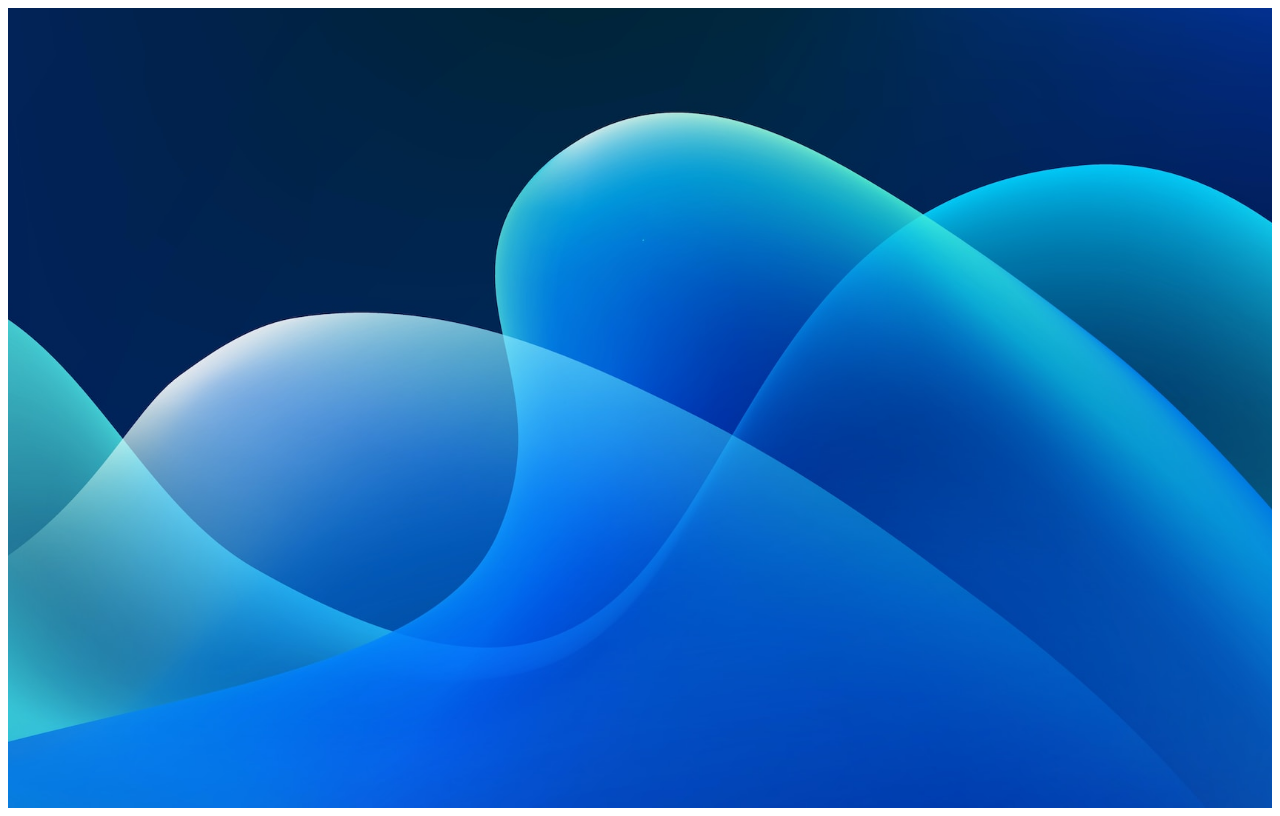
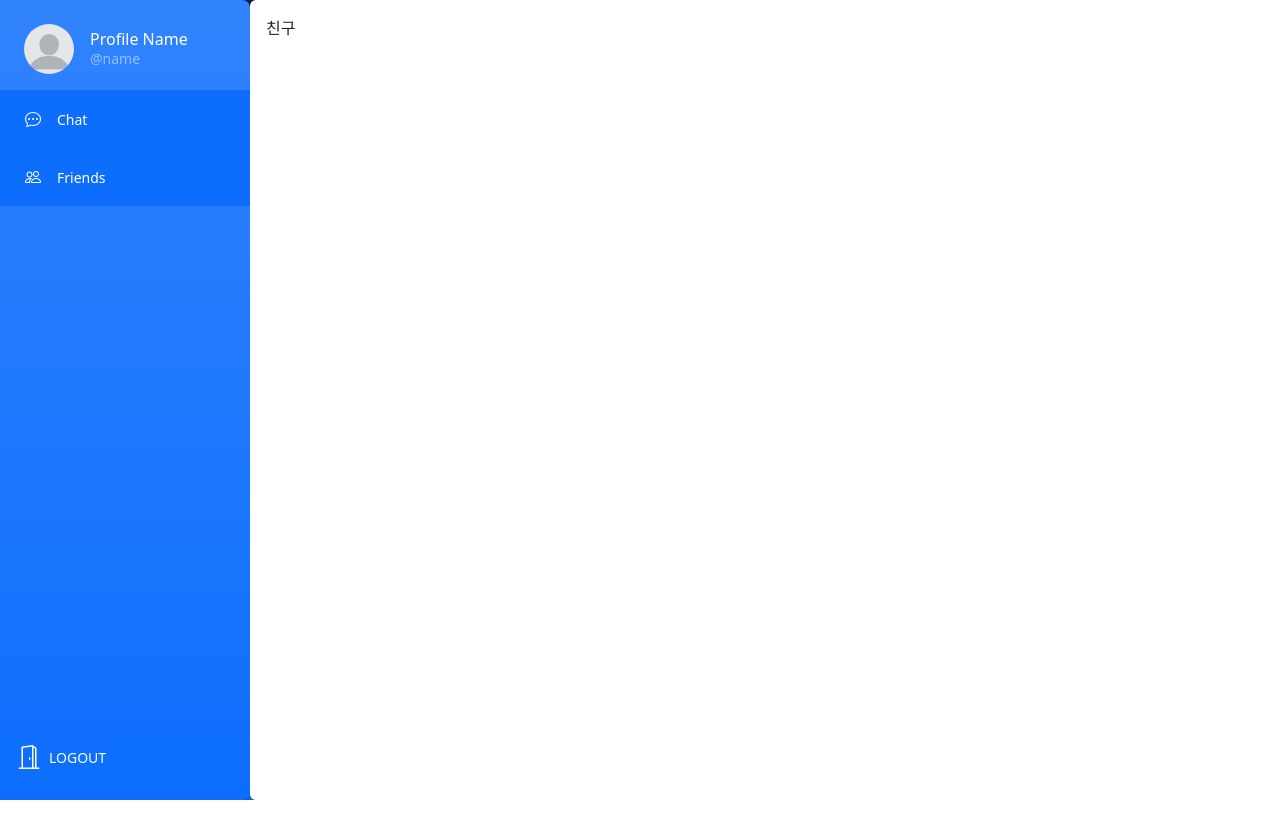
Before and after one commit to 1hani7/live_chat, a React (Create React App) app: page /MainPage/Friends in a window 1280 px wide. Before the commit this address had no page. Built offline with nearby package versions, Linux system fonts and the light colour scheme.

Commit message:
hnbadfbsgd

```diff
--- a/src/App.tsx
+++ b/src/App.tsx
@@ -6,6 +6,12 @@ const LoginPage = React.lazy(() => import('./pages/LoginPage'));
 const SignPage = React.lazy(() => import('./pages/SignPage'));
 const PwSearch = React.lazy(() => import('./pages/PwSearch'));
 const MainPage = React.lazy(() => import('./pages/MainPage'));
+
+const Home = React.lazy(() => import('./components/MainPage/Contents/Home/Home'));
+const Chat = React.lazy(() => import('./components/MainPage/Contents/Chat/Chat'));
+const Friends = React.lazy(() => import('./components/MainPage/Contents/Friends/Friends'));
+const Notification = React.lazy(() => import('./components/MainPage/Contents/Notification/Notification'));
+
 
 function App() {
   const Public = process.env.PUBLIC_URL;
@@ -31,7 +37,12 @@ function App() {
           <Route path="/" element={<LoginPage />} />
           <Route path="/Sign" element={<SignPage />} />
           <Route path="/pwSearch" element={<PwSearch />} />
-          <Route path="/MainPage" element={<MainPage />} />
+          <Route path="/MainPage" element={<MainPage />}>
+            <Route path="Home" element={<Home />} />
+            <Route path="Chat" element={<Chat />} />
+            <Route path="Friends" element={<Friends />} />
+            <Route path="Notification" element={<Notification />} />
+          </Route>
         </Routes>
       </Suspense>
     </div>
--- a/src/components/LoginPage/LoginInputs.tsx
+++ b/src/components/LoginPage/LoginInputs.tsx
@@ -26,12 +26,12 @@ export default function LoginInputs() {
             <div className='btn-group' role='group'>
                 {/* 가입한 계정으로 */}
                 <button className='btn btn-primary fw-bold'
-                onClick={() => nav('/MainPage')}>
+                onClick={() => nav('/MainPage/Chat')}>
                     LOGIN
                 </button>
                 {/* 게스트 계정으로 */}
                 <button className='btn btn-outline-secondary fw-bold'
-                onClick={() => nav('/MainPage')}>
+                onClick={() => nav('/MainPage/Chat')}>
                     게스트
                 </button>
             </div>
--- /dev/null
+++ b/src/components/MainPage/Contents/Chat/Chat.tsx
@@ -0,0 +1,8 @@
+
+export default function Chat(){
+    return(
+        <div className="container-fluid h-100 bg-white p-3">
+            챗
+        </div>
+    )
+}
--- /dev/null
+++ b/src/components/MainPage/Contents/Contents.tsx
@@ -0,0 +1,21 @@
+import React from 'react';
+import { Routes, Route } from 'react-router-dom';
+
+const Home = React.lazy(() => import('./Home/Home'))
+const Chat = React.lazy(() => import('./Chat/Chat'))
+const Friends = React.lazy(() => import('./Friends/Friends'))
+const Notification = React.lazy(() => import('./Notification/Notification'))
+
+export default function Contents() {
+    return (
+        <div className='w-100 rounded-start overflow-hidden'
+        style={{height:'100vh'}}>
+            <Routes>
+                <Route path="Home" element={<Home />}></Route>
+                <Route path="Chat" element={<Chat />}></Route>
+                <Route path="Friends" element={<Friends />}></Route>
+                <Route path="Notification" element={<Notification />}></Route>
+            </Routes>
+        </div>
+    )
+}
--- /dev/null
+++ b/src/components/MainPage/Contents/Friends/Friends.tsx
@@ -0,0 +1,8 @@
+
+export default function Friends(){
+    return(
+        <div className="container-fluid h-100 bg-white p-3">
+            친구
+        </div>
+    )
+}
--- /dev/null
+++ b/src/components/MainPage/Contents/Home/Home.tsx
@@ -0,0 +1,9 @@
+import React from 'react';
+
+export default function Home(){
+    return(
+        <div className="container-fluid h-100 bg-white p-3">
+            홈
+        </div>
+    )
+}
--- /dev/null
+++ b/src/components/MainPage/Contents/Notification/Notification.tsx
@@ -0,0 +1,8 @@
+
+export default function Notification(){
+    return(
+        <div className="container-fluid h-100 bg-white p-3">
+            알림
+        </div>
+    )
+}
--- a/src/components/MainPage/SideNav/NavMenus.tsx
+++ b/src/components/MainPage/SideNav/NavMenus.tsx
@@ -1,20 +1,24 @@
 import React from 'react';
 import { Link } from 'react-router-dom';
+import { useNavigate } from 'react-router-dom';
 
 
 export default function NavMenus() {
+    const nav = useNavigate();
+
     const dt = [
-        { icon: `bi-house`, title: `Home` },
-        { icon: `bi-chat-dots`, title: `Chat` },
-        { icon: `bi-people`, title: `Friends` },
-        { icon: `bi-bell`, title: `Notification` },
+        // { icon: `bi-house`, path: `/MainPage/Home`, title: `Home` },
+        { icon: `bi-chat-dots`, path: `/MainPage/Chat`, title: `Chat` },
+        { icon: `bi-people`, path: `/MainPage/Friends`, title: `Friends` },
+        // { icon: `bi-bell`, path: `/MainPage/Notification`, title: `Notification` },
     ]
 
     return (
         <div className="my-3">
             {
                 dt.map((item, idx) => (
-                    <button className='
+                    <button onClick={() => nav(`${item.path}`)}
+                        className='
                         btn btn-primary w-100 text-start rounded-0 py-3 ps-4'>
                         <i className={`bi ${item.icon} pe-3`}></i>
                         <small>{item.title}</small>
--- a/src/components/MainPage/SubSideNav/SubSideNav.tsx
+++ b/src/components/MainPage/SubSideNav/SubSideNav.tsx
@@ -6,8 +6,8 @@ export default function SubSideNav(){
         <div className='bg-primary bg-gradient rounded-end-3
         d-lg-none d-md-block d-sm-block d-xs-block
         text-white text-center'
-        style={{width:'70px', height:'100vh'}}>
-            <a className='btn btn-lg fs-1 text-white'
+        style={{width:'60px', height:'100vh'}}>
+            <a className='btn btn-lg fs-1 text-white p-0'
             data-bs-toggle='offcanvas' href='#sideMenu' role='button'>
                 <i className="bi bi-list"></i>
             </a>
--- a/src/pages/MainPage.tsx
+++ b/src/pages/MainPage.tsx
@@ -3,13 +3,17 @@ import 'bootstrap/dist/css/bootstrap.css';
 import 'bootstrap/dist/css/bootstrap.min.css';
 import SideNav from '../components/MainPage/SideNav/SideNav';
 import SubSideNav from '../components/MainPage/SubSideNav/SubSideNav';
+import Contents from '../components/MainPage/Contents/Contents';
 
 export default function MainPage() {
     return (
-        <div className="fadeIn container-fluid p-0" // 틀
+        <div className="fadeIn container-fluid p-0 d-flex" // 틀
             style={{ width: '100%', height: '100vh' }}>
-            <SideNav />
-            <SubSideNav />
+            <div>
+                <SideNav />
+                <SubSideNav />
+            </div>
+            <Contents />
         </div>
     )
 }
```
Also changed, not shown: src/Firebase.tsx (renamed from src/Firebase.js).
